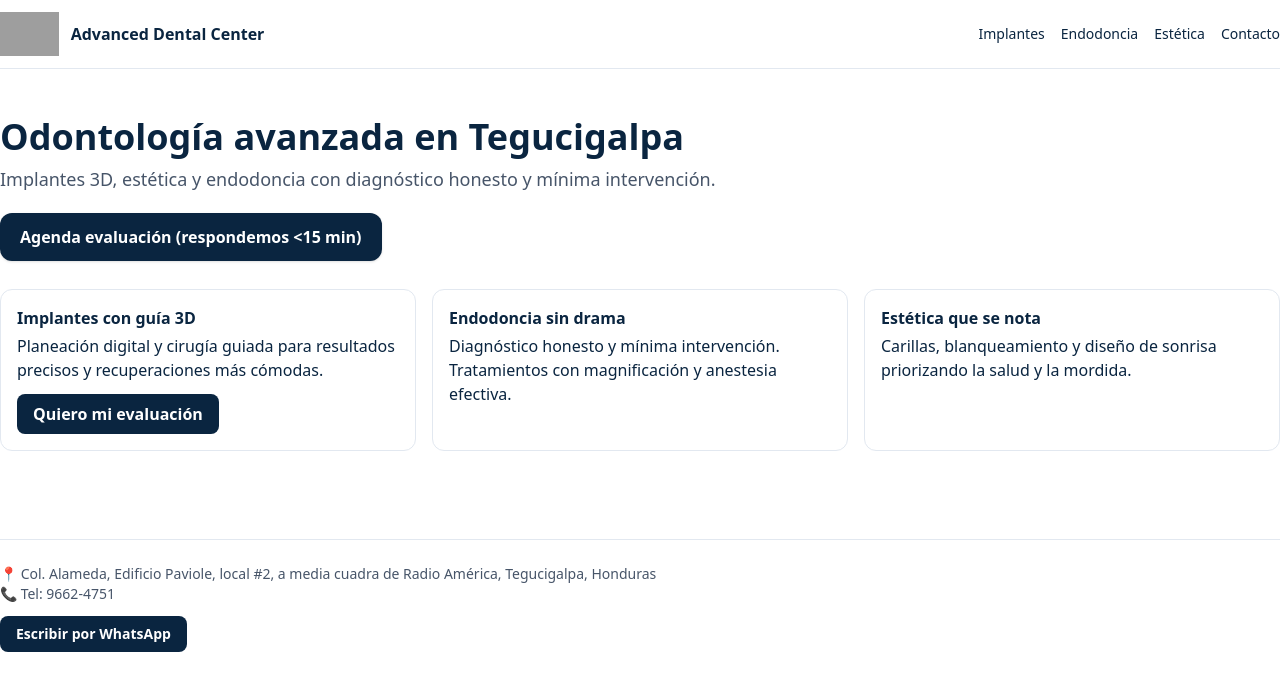
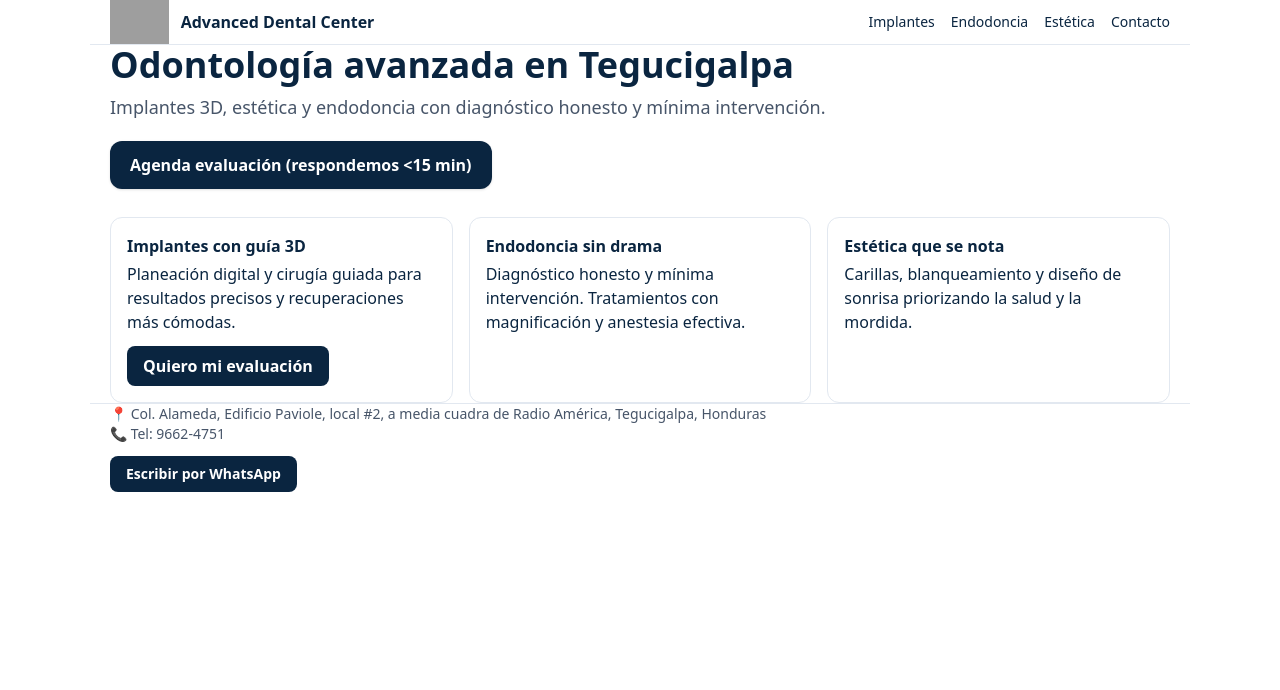
Before and after one commit to evelyn297585/advanced-dental-center, a Next.js app: page / in a window 1280 px wide. Shown: the top 690 px of the page. Built offline with nearby package versions, Linux system fonts and the light colour scheme; grey boxes are pictures that could not be loaded.

Commit message:
Update globals.css

```diff
--- a/src/app/globals.css
+++ b/src/app/globals.css
@@ -2,7 +2,7 @@
 @tailwind components;
 @tailwind utilities;
 
-body {
-  background-color: #fff;
-  color: #0A2540;
-}
+:root { color-scheme: light; }
+html, body { margin: 0; padding: 0; background: #fff; color: #0A2540; font-family: system-ui, -apple-system, Segoe UI, Roboto, Arial, sans-serif; }
+a { color: inherit; text-decoration: none; }
+.container { max-width: 1100px; margin: 0 auto; padding: 0 20px; }
```
